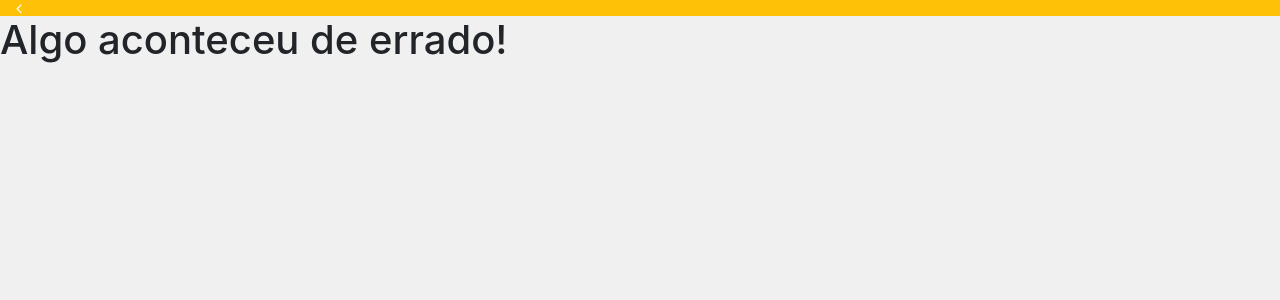
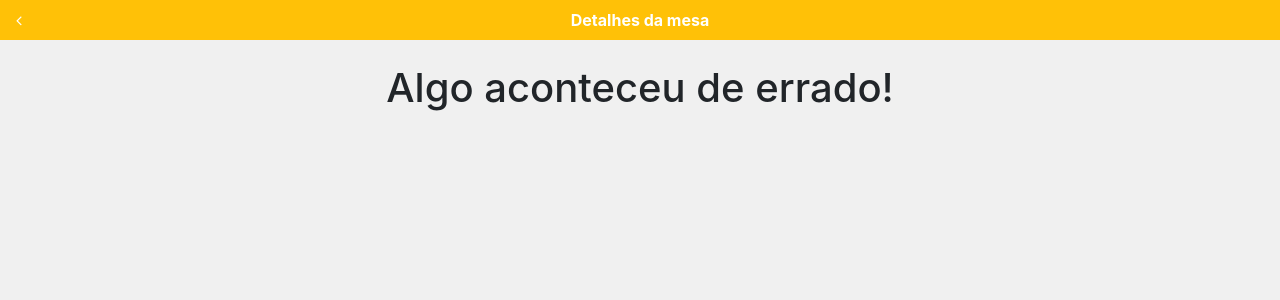
Before and after one commit to rauanisanfelice/espetaria, a Django app: page /mesa-detail/1/ in a window 1280 px wide. Shown: the top 300 px of the page. Run offline with Django 3.2, Linux system fonts and the light colour scheme; data that the repository does not hold is empty; some libraries are stand-ins or nearby versions.

Commit message:
Inclusao de Produtos

```diff
--- a/vendas/templates/mesa.html
+++ b/vendas/templates/mesa.html
@@ -3,6 +3,7 @@
 
 {% comment %} BLOCO DE TITULO DO SITE {% endcomment %}
 {% block title %}Detalhes da mesa{% endblock %}
+{% block navbar %}Detalhes da mesa{% endblock %}
 
 {% comment %} BLOCO HEAD {% endcomment %}
 {% block head %}
@@ -11,10 +12,7 @@
 {% comment %} BLOCO DO CORPO DO HTML {% endcomment %}
 {% block body %}
     {% if mesa %}
-        <h1>Detalhes da mesa</h1>
         <strong>Responsável:</strong> {{ mesa.apelido }}
-        <br>
-        <br>
 
         {% comment %} LISTA PRODUTOS {% endcomment %}
         <table class="table table-hover table-sm">
@@ -25,20 +23,25 @@
                 </tr>
             </thead>
             <tbody>
-                {% for produto in produtos %}
+                {% for produto_mesa in produtos_mesa %}
                     <tr scope="row">
-                        <td>{{ produto.descricao }}</td>
-                        <td></td>
+                        <td>{{ produto_mesa.produto__descricao }}</td>
+                        <td>{{ produto_mesa.total }}</td>
                     </tr>
                 {% endfor %}
             </tbody>
         </table>
 
         <br>
-        <!-- Botão para acionar modal -->
+        <div class="row justify-content-center">
             <button type="button" class="btn btn-primary" data-toggle="modal" data-target="#meuModal">
                 Novo Produto
             </button>
+
+            <button type="button" class="btn btn-danger">
+                Encerrar
+            </button>
+        </div>
 
         <!-- Modal -->
         <div class="modal fade" id="meuModal" tabindex="-1" role="dialog" aria-labelledby="exampleModalLabel" aria-hidden="true">
@@ -59,29 +62,111 @@
                                     <th scope="col">Quantidade</th>
                                 </tr>
                             </thead>
-                        <tbody>
+                            <tbody id="tbody">
                                 {% for produto in produtos %}
                                     <tr scope="row">
-                                    <td>{{ produto.descricao }}</td>
-                                    <td></td>
+                                        <td>
+                                            {{ produto.descricao }}
+                                            <input type="hidden" name="descricao" value="{{ produto.id }}">
+                                        </td>
+                                        <td>
+                                            <!-- Change the `data-field` of buttons and `name` of input field's for multiple plus minus buttons-->
+                                            <div class="input-group plus-minus-input">
+                                                <div class="input-group-button">
+                                                    <button type="button" class="button hollow circle" data-quantity="minus" data-field="quantidade">
+                                                        <i class="fa fa-minus" aria-hidden="true"></i>
+                                                    </button>
+                                                </div>
+                                                <input class="input-group-field" type="number" name="quantidade" value="0">
+                                                <div class="input-group-button">
+                                                    <button type="button" class="button hollow circle" data-quantity="plus" data-field="quantidade">
+                                                        <i class="fa fa-plus" aria-hidden="true"></i>
+                                                    </button>
+                                                </div>
+                                            </div>
+                                        </td>
                                     </tr>
                                 {% endfor %}
                             </tbody>
                         </table>
                     </div>
                     <div class="modal-footer">
-                    <button type="button" class="btn btn-secondary" data-dismiss="modal">Fechar</button>
-                    <button type="button" class="btn btn-primary">Salvar mudanças</button>
+                        <button type="button" class="btn btn-danger" data-dismiss="modal" aria-label="Fechar">Fechar</button>
+                        <button type="button" class="btn btn-primary" onclick="SalvarProdutos({{ mesa.id }})">Salvar</button>
                     </div>
                 </div>
             </div>
         </div>
 
+
     {% else %}
+        <br><div class="row justify-content-center">
             <h1>Algo aconteceu de errado!</h1>
+        </div>
     {% endif %}
 {% endblock %}
 
 {% comment %} BLOCO DE SCPRITS {% endcomment %}
 {% block script %}
+    <script>
+        function SalvarProdutos(id_mesa){
+            var tabela = $('tbody')[1]['children'];
+            for (var i = 0; i <  tabela.length; i ++){
+                var id_produto =  tabela[i]['cells'][0].firstElementChild.value;
+                var quantidade =  tabela[i]['cells'][1].firstElementChild['children'][1].value;
+                SalvaProduto(id_mesa, id_produto, quantidade);
+            }
+        }
+
+        function SalvaProduto(id_mesa, id_produto, quantidade){
+            $.ajax({
+                type: 'POST',
+                url: "{% url 'mesa_add_produto' %}",
+                data: {
+                    csrfmiddlewaretoken: '{{ csrf_token }}',
+                    'id_mesa': id_mesa,
+                    'id_produto': id_produto,
+                    'quantidade': quantidade,
+                }
+            });
+        }
+
+        jQuery(document).ready(function(){
+            // This button will increment the value
+            $('[data-quantity="plus"]').click(function(e){
+                // Stop acting like a button
+                e.preventDefault();
+                // Get the field name
+                fieldName = $(this).attr('data-field');
+                // Get its current value
+                var currentVal = parseInt($('input[name='+fieldName+']').val());
+                // If is not undefined
+                if (!isNaN(currentVal)) {
+                    // Increment
+                    $('input[name='+fieldName+']').val(currentVal + 1);
+                } else {
+                    // Otherwise put a 0 there
+                    $('input[name='+fieldName+']').val(0);
+                }
+            });
+            // This button will decrement the value till 0
+            $('[data-quantity="minus"]').click(function(e) {
+                // Stop acting like a button
+                e.preventDefault();
+                // Get the field name
+                fieldName = $(this).attr('data-field');
+                // Get its current value
+                var currentVal = parseInt($('input[name='+fieldName+']').val());
+                // If it isn't undefined or its greater than 0
+                if (!isNaN(currentVal) && currentVal > 0) {
+                    // Decrement one
+                    $('input[name='+fieldName+']').val(currentVal - 1);
+                } else {
+                    // Otherwise put a 0 there
+                    $('input[name='+fieldName+']').val(0);
+                }
+            });
+        });
+
+    </script>
 {% endblock %}
--- a/vendas/templates/template.html
+++ b/vendas/templates/template.html
@@ -18,11 +18,12 @@
             <span class="navbar-title">{% block navbar %}{% endblock %}</span>
         </nav>
 
-        <script src="https://code.jquery.com/jquery-3.4.1.slim.min.js" integrity="sha384-J6qa4849blE2+poT4WnyKhv5vZF5SrPo0iEjwBvKU7imGFAV0wwj1yYfoRSJoZ+n" crossorigin="anonymous"></script>
+        {% block body %}{% endblock %}
+
+        <script src="https://ajax.googleapis.com/ajax/libs/jquery/3.4.1/jquery.min.js" ></script>
         <script src="https://cdn.jsdelivr.net/npm/popper.js@1.16.0/dist/umd/popper.min.js" integrity="sha384-Q6E9RHvbIyZFJoft+2mJbHaEWldlvI9IOYy5n3zV9zzTtmI3UksdQRVvoxMfooAo" crossorigin="anonymous"></script>
         <script src="https://stackpath.bootstrapcdn.com/bootstrap/4.4.1/js/bootstrap.min.js" integrity="sha384-wfSDF2E50Y2D1uUdj0O3uMBJnjuUD4Ih7YwaYd1iqfktj0Uod8GCExl3Og8ifwB6" crossorigin="anonymous"></script>
 
-        {% block body %}{% endblock %}
         {% block script %}{% endblock %}
     </body>
 </html>
--- a/vendas/urls.py
+++ b/vendas/urls.py
@@ -11,6 +11,7 @@ urlpatterns = [
     path('mesa-list/', MesaList.as_view(), name='mesa_list'),
     path('mesa-new/', MesaNew.as_view(), name='mesa_new'),
     path('mesa-end/', MesaEnd.as_view(), name='mesa_end'),
+    path('mesa-add-produto/', MesaAddProduto, name='mesa_add_produto'),
     path('mesa-detail/<int:id_mesa>/', MesaDetail, name='mesa_detail'),
 
     # PRODUTOS
--- a/vendas/views.py
+++ b/vendas/views.py
@@ -1,7 +1,11 @@
 from django.shortcuts import render, redirect, get_object_or_404
+from django.http import HttpResponse, Http404
 from django.views.generic import View
+from django.db.models import Sum
 
-from .models import Produto, Mesa
+from .models import Produto, Mesa, Venda
+
+import json
 
 class index(View):
     retorno = 'index.html'
@@ -46,6 +50,33 @@ class MesaNew(View):
                 'menssagem_erro': 'Erro, tente novamente mais tarde!',
             })
 
+def MesaAddProduto(request):
+    retorno = ""
+    id_mesa = request.POST.get('id_mesa')
+    id_produto = request.POST.get('id_produto')
+    quantidade = request.POST.get('quantidade')
+
+    try:
+        mesa = Mesa.objects.get(id=int(id_mesa))
+        produto = Produto.objects.all().get(id=int(id_produto))
+
+        venda = Venda(mesa=mesa, produto=produto, quantidade=quantidade)
+        venda.save()
+
+        retorno = {
+            'succes': 'ok',
+            'succes': 'ok',
+            'menssagem_succes': 'Produto adicionado!',
+        }
+
+    except:
+        retorno = {
+            'erro': 'Erro',
+            'menssagem_erro': 'Erro, tente novamente mais tarde!',
+        }
+    finally:
+        return HttpResponse(json.dumps(retorno), content_type="application/json")
+
 
 class MesaEnd(View):
     retorno = 'mesa-list.html'
@@ -55,14 +86,15 @@ class MesaEnd(View):
 # class MesaDetail(View):
 def MesaDetail(request, id_mesa):
     retorno = 'mesa.html'
-
     try:
+        produtos_mesa = Venda.objects.all().filter(mesa__id=id_mesa).values('produto__descricao').order_by('produto__descricao').annotate(total=Sum('quantidade'))
         mesa = Mesa.objects.get(id=int(id_mesa))
-        produtos_list = Produto.objects.all().filter(mesa_produtos__id=int(id_mesa))
+        produtos = Produto.objects.all()
 
         return render(request, retorno, {
             'mesa': mesa,
-            'produtos': produtos_list,
+            'produtos': produtos,
+            'produtos_mesa': produtos_mesa,
         })
     except:
         return render(request, retorno, {
@@ -157,7 +189,7 @@ class ProdutoEdit(View):
 
             return render(request, self.retorno, {
                 'succes': 'ok',
-                'menssagem_succes': 'Produto deletado!',
+                'menssagem_succes': 'Produto editado com sucesso!',
                 'produto': produto,
             })
 
```
Lines whose indentation alone changed are shown as unchanged.
